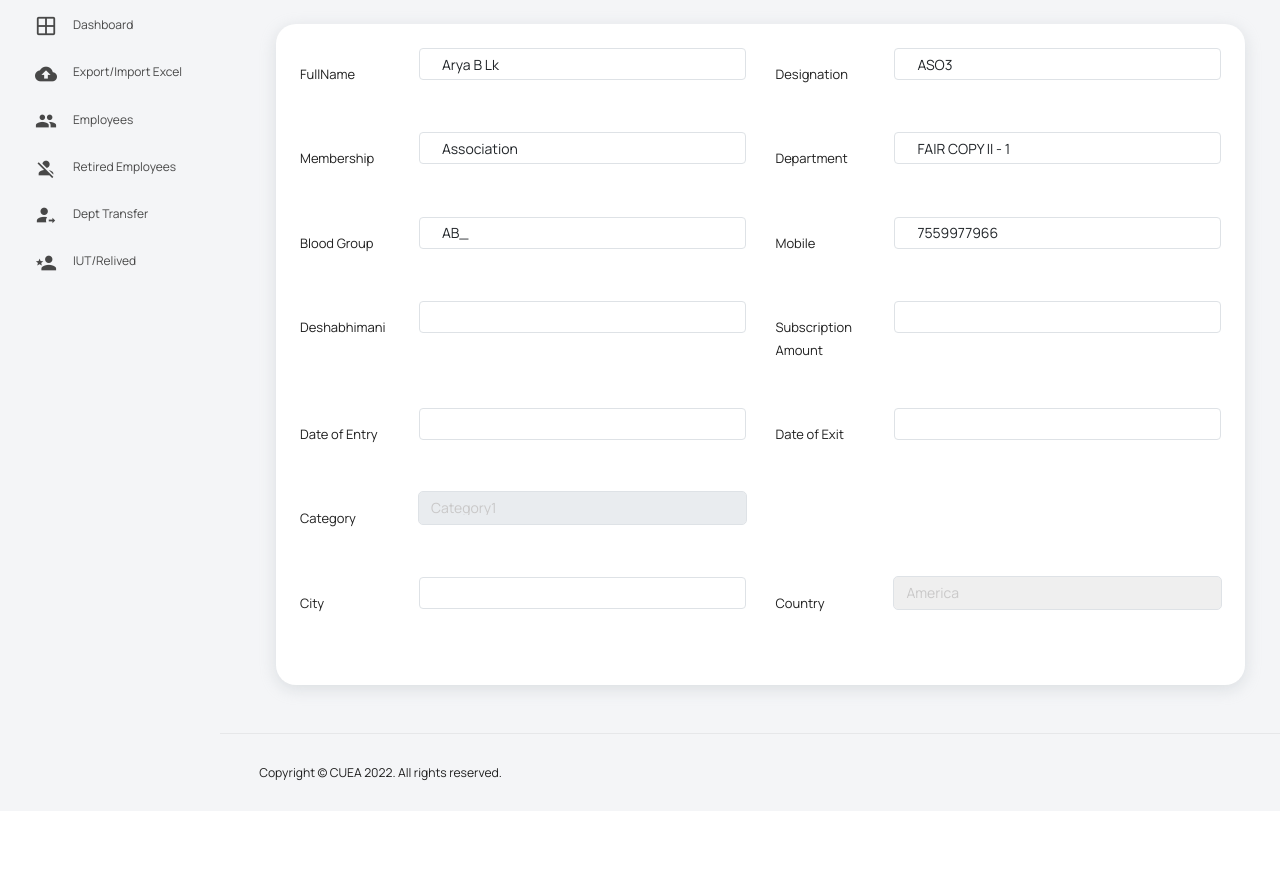
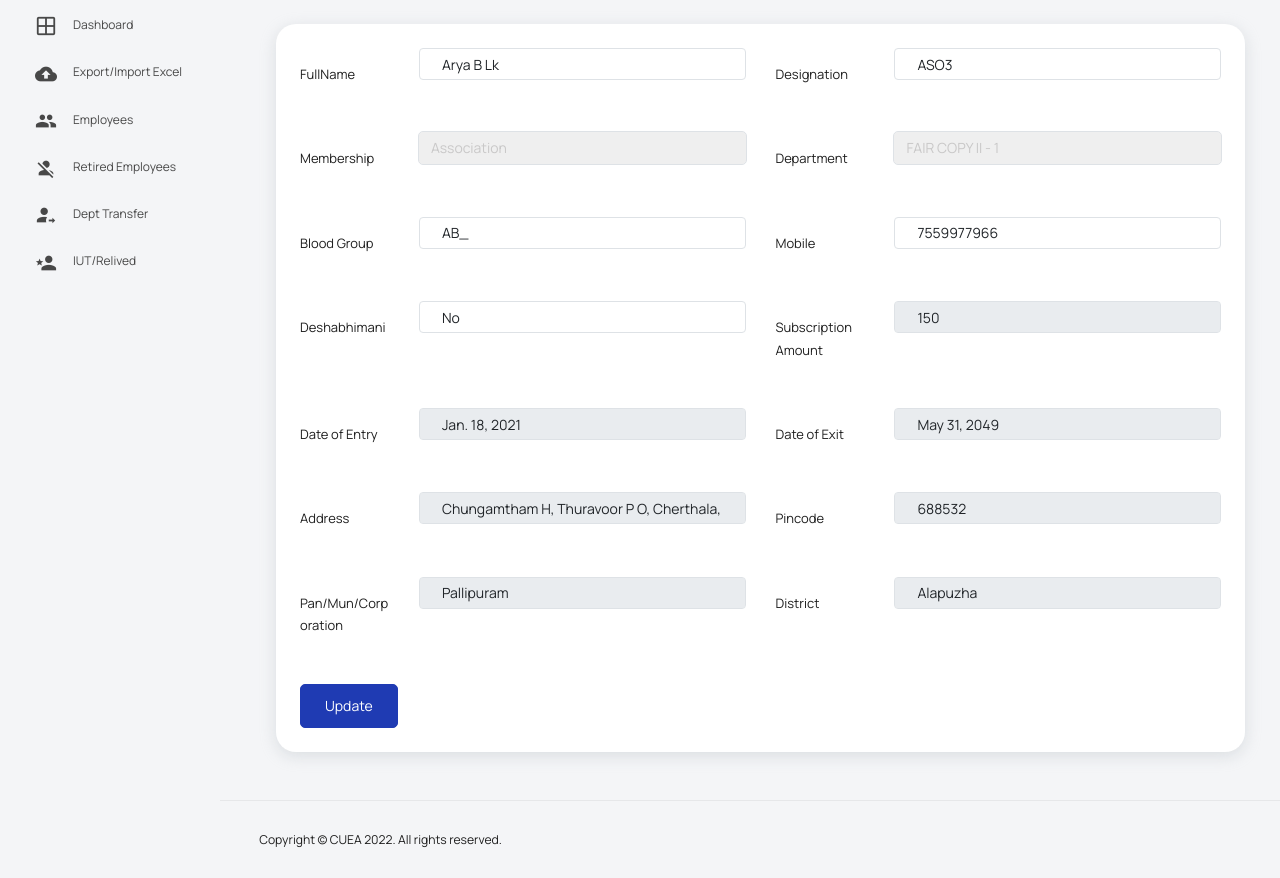
Before and after one commit to Akhilvis/employee-management, a Django app: page /details/38 in a window 1280 px wide. Shown: the part 97-975 px from the top of the page. Before the commit the page ends 878 px from the top, so only its background shows below. Run offline with Django 4.2, Linux system fonts and the light colour scheme; a user stored in the database is signed in; data comes from the database, SQL or seed files in the repository; both versions use the stored data as it was after the commit; some libraries are stand-ins or nearby versions.

Commit message:
detail page added

```diff
--- a/cuea/contactsapp/csv.py
+++ b/cuea/contactsapp/csv.py
@@ -25,9 +25,10 @@
                 employee.sex = emp.Sex
                 employee.mobile = emp.Mob
                 employee.blood_group = emp.Blood
-                employee.adddress = emp.Address
+                employee.address = emp.Address
                 employee.district = emp.District
                 employee.pan_mun_cop = emp.Pan_Mun_Cor
+                employee.pin_code = emp.PinCode
                 employee.save()
 
                 employee_service = EmployeeService()
--- a/cuea/contactsapp/templates/contactsapp/employees_detail.html
+++ b/cuea/contactsapp/templates/contactsapp/employees_detail.html
@@ -258,6 +258,13 @@
         <div class="content-wrapper">
           <div class="row">
             <div class="col-12 grid-margin">
+              <form method="post" {% url 'employee_detail_view' object.pk %}>
+                {% csrf_token %}
+                <input type="hidden" name="pf_number" value="{{object.pf_number}}">
+                <input type="hidden" name="sex" value="{{object.sex}}">
+                <input type="hidden" name="employee" value="{{object.pk}}">
+
+
                 <div class="card">
                   <div class="card-body">
                     <form class="form-sample">
@@ -267,7 +274,7 @@
                           <div class="form-group row">
                             <label class="col-sm-3 col-form-label">FullName</label>
                             <div class="col-sm-9">
-                              <input type="text" class="form-control" value="{{object.name}}">
+                              <input type="text" name="name" class="form-control" value="{{object.name}}">
                             </div>
                           </div>
                         </div>
@@ -275,7 +282,7 @@
                           <div class="form-group row">
                             <label class="col-sm-3 col-form-label">Designation</label>
                             <div class="col-sm-9">
-                              <input type="text" class="form-control"  value="{{object.employeeservice.designation}}">
+                              <input type="text" class="form-control" name="designation"  value="{{object.employeeservice.designation}}">
                             </div>
                           </div>
                         </div>
@@ -285,7 +292,15 @@
                           <div class="form-group row">
                             <label class="col-sm-3 col-form-label">Membership</label>
                             <div class="col-sm-9">
-                              <input type="text" class="form-control"   value="{{object.employeeservice.membership}}">
+                              <select class="form-control"  name="membership" >
+                                {% for key, value in object.employeeservice.MEMBERSHIP_CHOICES %}
+                                {% if key == object.employeeservice.membership %}
+                                <option selected>{{key}}</option>
+                                {% else %}
+                                <option>{{key}}</option>
+                                {% endif %}
+                                {% endfor %}
+                              </select>
                             </div>
                           </div>
                         </div>
@@ -293,7 +308,15 @@
                           <div class="form-group row">
                             <label class="col-sm-3 col-form-label">Department</label>
                             <div class="col-sm-9">
-                              <input type="text" class="form-control"   value="{{object.employeeservice.department}}">
+                              <select class="form-control"  name="department" >
+                                {% for section in sections %}
+                                {% if section == object.employeeservice.department %}
+                                <option value={{section.pk}} selected>{{section}}</option>
+                                {% else %}
+                                <option value={{section.pk}} >{{section}}</option>
+                                {% endif %}
+                                {% endfor %}
+                              </select>
                             </div>
                           </div>
                         </div>
@@ -303,7 +326,7 @@
                           <div class="form-group row">
                             <label class="col-sm-3 col-form-label">Blood Group</label>
                             <div class="col-sm-9">
-                              <input type="text" class="form-control"   value="{{object.blood_group}}">
+                              <input type="text" name="blood_group" class="form-control"   value="{{object.blood_group}}">
                             </div>
                           </div>
                         </div>
@@ -311,7 +334,7 @@
                           <div class="form-group row">
                             <label class="col-sm-3 col-form-label">Mobile</label>
                             <div class="col-sm-9">
-                              <input type="text" class="form-control"   value="{{object.mobile}}">
+                              <input type="text" name="mobile"  class="form-control"   value="{{object.mobile}}">
                             </div>
                           </div>
                         </div>
@@ -321,7 +344,7 @@
                           <div class="form-group row">
                             <label class="col-sm-3 col-form-label">Deshabhimani</label>
                             <div class="col-sm-9">
-                              <input type="text" class="form-control">
+                              <input type="text" class="form-control"   value="{{object.employeevote.deshabhimani_sub}}">
                             </div>
                           </div>
                         </div>
@@ -329,7 +352,7 @@
                           <div class="form-group row">
                             <label class="col-sm-3 col-form-label">Subscription Amount</label>
                             <div class="col-sm-9">
-                              <input type="text" class="form-control">
+                              <input type="text" class="form-control" disabled value="{{object.employeevote.subscription_amount}}">
                             </div>
                           </div>
                         </div>
@@ -339,7 +362,7 @@
                           <div class="form-group row">
                             <label class="col-sm-3 col-form-label">Date of Entry</label>
                             <div class="col-sm-9">
-                              <input type="text" class="form-control">
+                              <input type="text" class="form-control" disabled value="{{object.employeeservice.date_of_entry}}">
                             </div>
                           </div>
                         </div>
@@ -347,7 +370,7 @@
                           <div class="form-group row">
                             <label class="col-sm-3 col-form-label">Date of Exit</label>
                             <div class="col-sm-9">
-                              <input type="text" class="form-control">
+                              <input type="text" class="form-control" disabled value="{{object.employeeservice.date_of_retire}}">
                             </div>
                           </div>
                         </div>
@@ -356,47 +379,51 @@
                       <div class="row">
                         <div class="col-md-6">
                           <div class="form-group row">
-                            <label class="col-sm-3 col-form-label">Category</label>
+                            <label class="col-sm-3 col-form-label">Address</label>
                             <div class="col-sm-9">
-                              <select class="form-control" disabled>
-                                <option>Category1</option>
-                                <option>Category2</option>
-                                <option>Category3</option>
-                                <option>Category4</option>
-                              </select>
+                              <input type="text" name="address" disabled  class="form-control" value="{{object.address}}">
                             </div>
                           </div>
                         </div>
-
+                        <div class="col-md-6">
+                          <div class="form-group row">
+                            <label class="col-sm-3 col-form-label">Pincode</label>
+                            <div class="col-sm-9">
+                              <input type="text" name="pin_code" disabled class="form-control" value="{{object.pin_code}}">
+                            </div>
+                          </div>
+                        </div>
                       </div>
 
                       <div class="row">
                         <div class="col-md-6">
                           <div class="form-group row">
-                            <label class="col-sm-3 col-form-label">City</label>
+                            <label class="col-sm-3 col-form-label">Pan/Mun/Corporation</label>
                             <div class="col-sm-9">
-                              <input type="text" class="form-control">
+                              <input type="text" name="pan_mun_cop" disabled class="form-control" value="{{object.pan_mun_cop}}">
                             </div>
                           </div>
                         </div>
                         <div class="col-md-6">
                           <div class="form-group row">
-                            <label class="col-sm-3 col-form-label">Country</label>
+                            <label class="col-sm-3 col-form-label">District</label>
                             <div class="col-sm-9">
-                              <select class="form-control">
-                                <option>America</option>
-                                <option>Italy</option>
-                                <option>Russia</option>
-                                <option>Britain</option>
-                              </select>
+                              <input type="text" name="district" disabled class="form-control" value="{{object.district}}">
                             </div>
                           </div>
                         </div>
                       </div>
+                      <div class="row">
+                        <div class="col-md-12">
+                          <button type="submit" class="btn btn-primary me-2">Update</button>
+                        </div>
+                      </div>
+
                     </form>
                   </div>
                 </div>
               </div>
+            </form>
           </div>
         </div>
         <!-- content-wrapper ends -->
--- a/cuea/contactsapp/views.py
+++ b/cuea/contactsapp/views.py
@@ -1,6 +1,6 @@
 import csv
 from urllib import request
-from django.shortcuts import render, redirect
+from django.shortcuts import render, redirect, get_object_or_404
 from django.http import HttpResponse, HttpResponseRedirect
 from django.contrib.auth import authenticate, login, logout
 
@@ -196,6 +196,7 @@
 
         return render(request, self.template_name, self.context)
 
+from django.contrib import messages
 
 
 class EmployeeDetailView(LoginRequiredMixin, DetailView):
@@ -207,5 +208,26 @@
         context = super(EmployeeDetailView,
              self).get_context_data(*args, **kwargs)
         # add extra field
-        context["category"] = "MISC"
+        context["sections"] = Section.objects.all()
         return context
+
+    def post(self, request, pk):
+          instance = get_object_or_404(Employees, pk=pk)
+          print(request.POST)
+          input_data = request.POST.dict()
+          form = EmployeesUpdateForm(instance=instance, data=input_data)
+
+          if form.is_valid():
+            obj  = form.save()
+            service_instance = get_object_or_404(EmployeeService, employee=instance)
+            print(999, input_data['department'])
+            input_data['department'] = get_object_or_404(Section, pk=input_data['department'])
+
+            service_form = EmployeeServiceUpdateForm(instance=service_instance, data=input_data)
+            if service_form.is_valid():
+                service_form.save()
+            else:
+                print(service_form.errors.as_json())
+            return redirect('employee_detail_view', instance.pk)
+          else:
+            print("=========================error====", form.errors)
```
Also changed, not shown: cuea/contactsapp/forms.py (+13 -0 lines), cuea/db.sqlite3.
